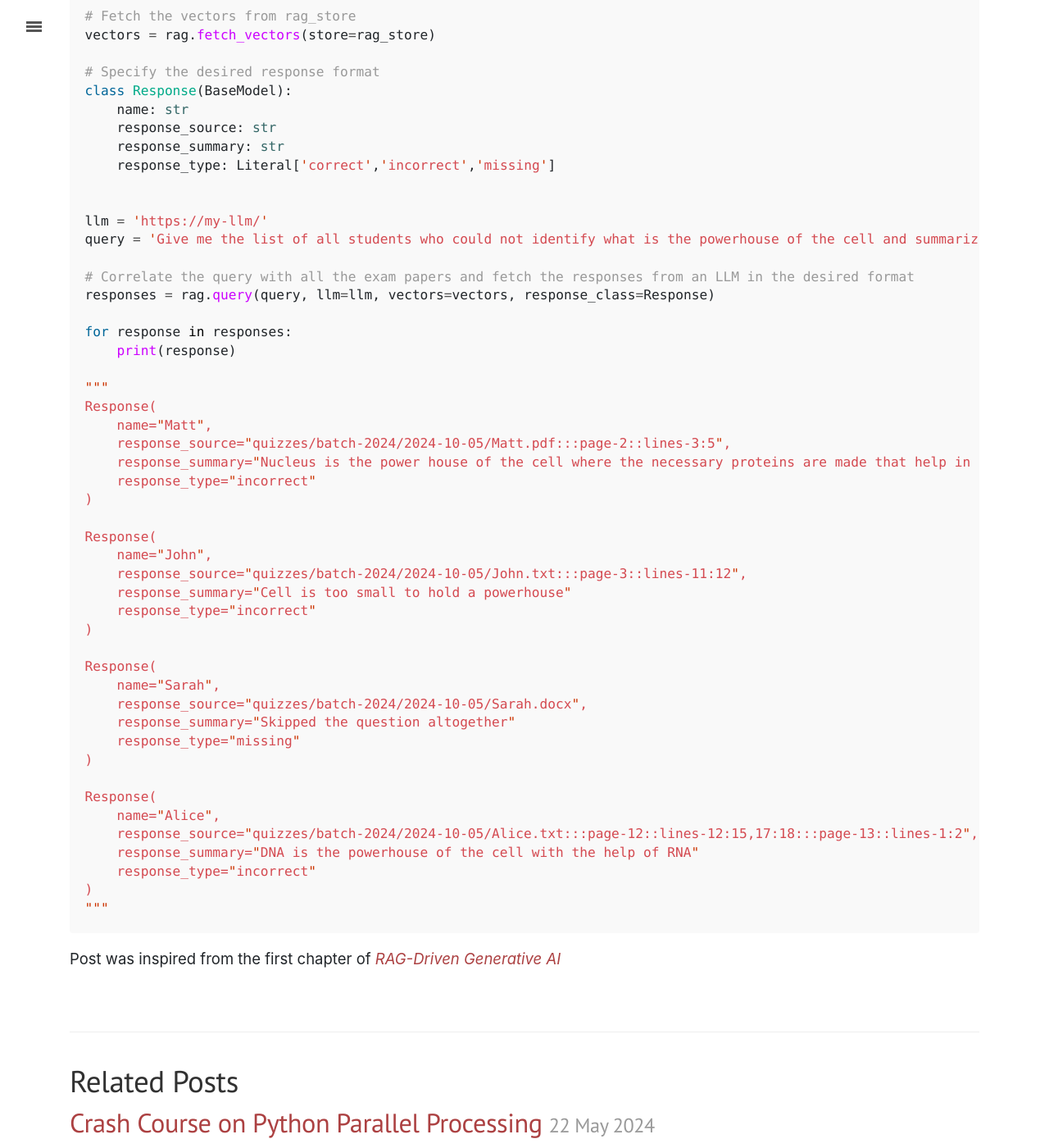
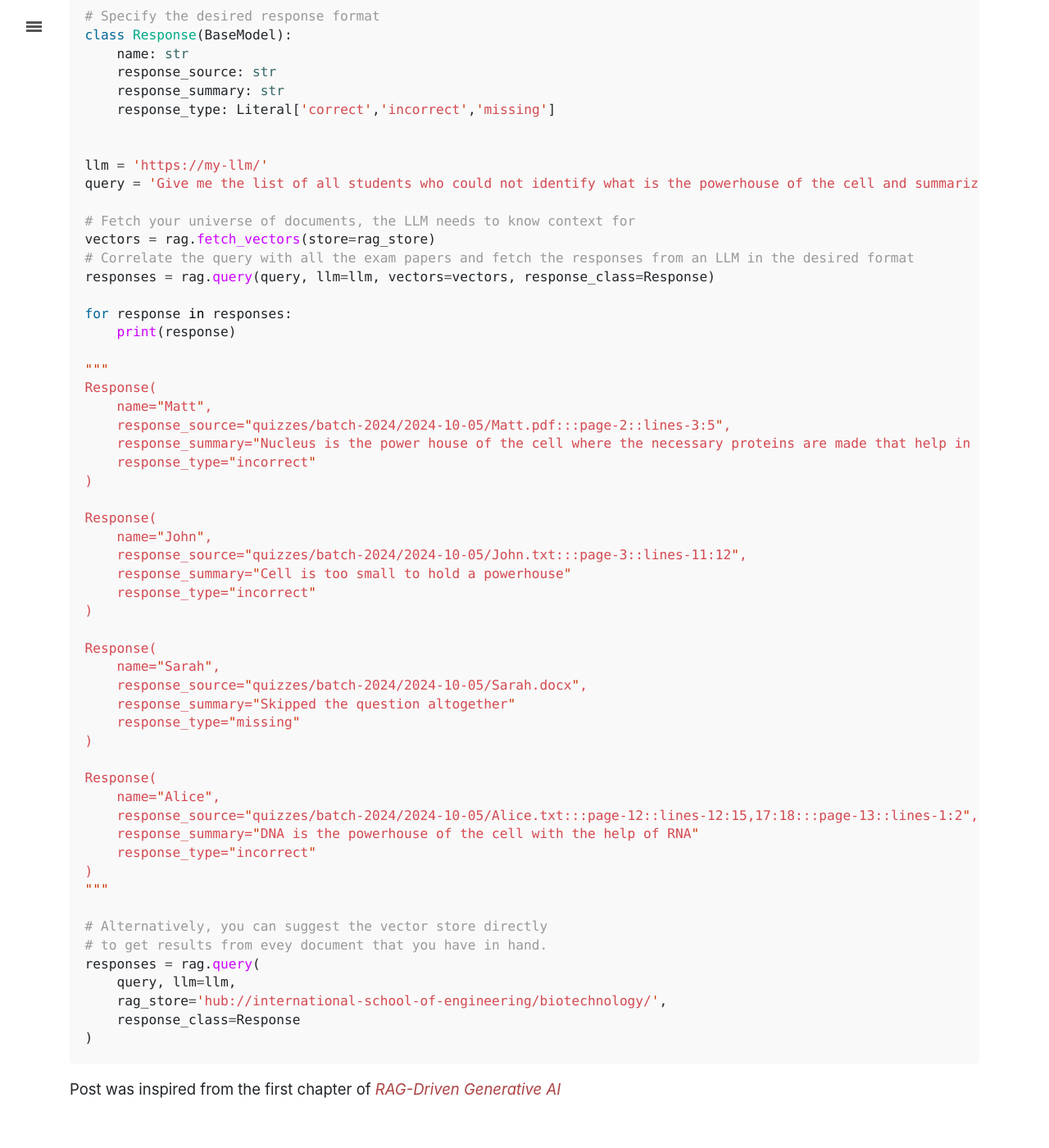
Before and after one commit to sizhky/sizhky.github.io, a Jekyll site: the page built from _posts/2024-10-05-rag-in-45-seconds.md, in a window 1280 px wide and 1400 px high, scrolled down 720 px. Shown: the whole window at 82% size. Built offline with Jekyll 4.4.1, drawn with Linux system fonts in a browser that asks for light colours; comment, search, counter and statistics services are not loaded.

Commit message:
new post

````diff
--- a/_posts/2024-10-05-rag-in-45-seconds.md
+++ b/_posts/2024-10-05-rag-in-45-seconds.md
@@ -29,9 +29,6 @@ rag_store = f'{hub}/{source}/'
 # i.e., hub://international-school-of-engineering/biotechnology/quizzes/batch-2024/2024-10-05/
 rag.inject_documents(exam_papers, store=rag_store, chunk_size=1000)
 
-# Fetch the vectors from rag_store
-vectors = rag.fetch_vectors(store=rag_store)
-
 # Specify the desired response format
 class Response(BaseModel):
     name: str
@@ -43,6 +40,8 @@ class Response(BaseModel):
 llm = 'https://my-llm/'
 query = 'Give me the list of all students who could not identify what is the powerhouse of the cell and summarize what was answered for the question'
 
+# Fetch your universe of documents, the LLM needs to know context for
+vectors = rag.fetch_vectors(store=rag_store)
 # Correlate the query with all the exam papers and fetch the responses from an LLM in the desired format
 responses = rag.query(query, llm=llm, vectors=vectors, response_class=Response)
 
@@ -78,6 +77,14 @@ Response(
     response_type="incorrect"
 )
 """
+
+# Alternatively, you can suggest the vector store directly
+# to get results from evey document that you have in hand.
+responses = rag.query(
+    query, llm=llm,
+    rag_store='hub://international-school-of-engineering/biotechnology/',
+    response_class=Response
+)
 ```
 
 Post was inspired from the first chapter of *[RAG-Driven Generative AI](https://www.packtpub.com/en-at/product/rag-driven-generative-ai-9781836200918)*
````
